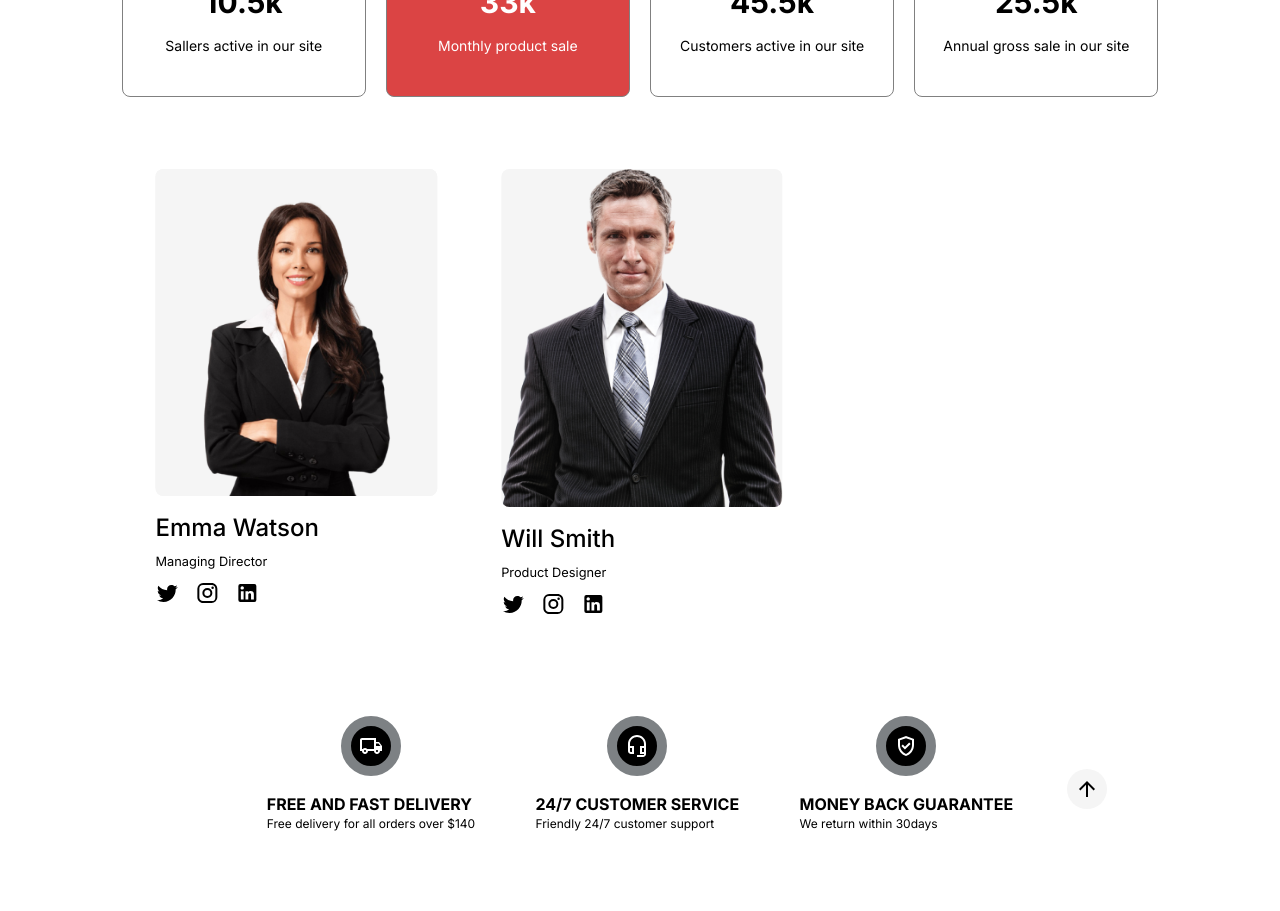
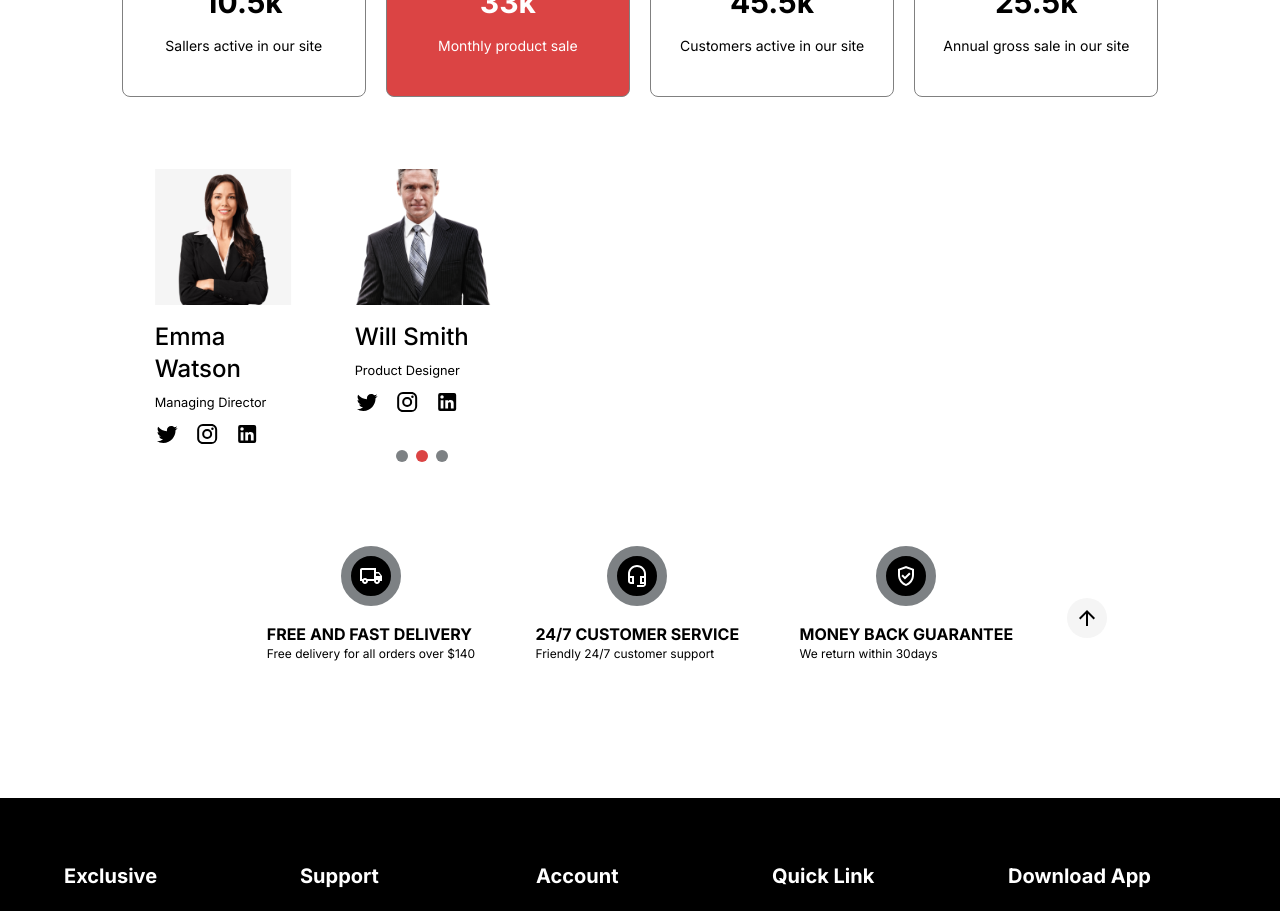
Before and after one commit to EasyCode01/e-shop, a Next.js app: page /about in a window 1280 px wide. Shown: the part 880-1791 px from the top of the page. Built offline with nearby package versions, Linux system fonts and the light colour scheme.

Commit message:
little changes

```diff
--- a/app/components/about/FounderCard.jsx
+++ b/app/components/about/FounderCard.jsx
@@ -1,28 +1,29 @@
 "use client";
 import { useEffect, useState } from "react";
 import { founders } from "@/app/constant/data";
+import Image from "next/image";
 
 export default function FounderCard() {
   const [currentIndex, setCurrentIndex] = useState(0);
   const numVisibleCards = 3;
 
-  const nextSlide = () => {
-    setCurrentIndex((currentIndex + 1) % founders.length);
-  };
+  useEffect(() => {
+    const intervalId = setInterval(() => {
+      setCurrentIndex((prevIndex) => (prevIndex + 1) % founders.length);
+    }, 5000);
 
-  useEffect(() => {
-    const intervalId = setInterval(nextSlide, 5000);
     return () => clearInterval(intervalId);
-  }, [currentIndex]);
+  }, [founders.length]);
 
   return (
+    <div className="relative">
       <div className="overflow-hidden">
         <div
           className="flex transition-transform duration-1000 ease-in-out"
           style={{
             width: `${founders.length * (100 / numVisibleCards)}%`,
             transform: `translateX(-${
-            (currentIndex % founders.length) * (100 / numVisibleCards)
+              currentIndex * (100 / founders.length)
             }%)`,
           }}
         >
@@ -32,11 +33,17 @@ export default function FounderCard() {
               className="flex flex-col bg-gray-200 rounded-lg p-4 m-4 gap-4"
               style={{ width: `${100 / numVisibleCards}%` }}
             >
-            <div className="bg-gray rounded-lg overflow-hidden">
-              <img
+              <div
+                className="relative"
+                style={{ width: "100%", height: "0", paddingBottom: "100%" }}
+              >
+                <Image
                   src={founder.image}
                   alt={founder.name}
-                className="w-full h-auto object-cover"
+                  layout="fill"
+                  objectFit="cover"
+                  quality={100}
+                  priority
                 />
               </div>
               <div className="flex flex-col gap-2">
@@ -52,5 +59,17 @@ export default function FounderCard() {
           ))}
         </div>
       </div>
+      <div className="absolute bottom-0 left-0 right-0 flex justify-center p-4">
+        {founders.map((_, index) => (
+          <span
+            key={index}
+            className={`inline-block h-3 w-3 mx-1 rounded-full ${
+              currentIndex === index ? "bg-red" : "bg-deep-gray"
+            }`}
+            onClick={() => setCurrentIndex(index)}
+          />
+        ))}
+      </div>
+    </div>
   );
 }
--- a/app/login/page.jsx
+++ b/app/login/page.jsx
@@ -1,11 +1,22 @@
 import Link from "next/link";
+import photo from "../../public/images/signup-login.png";
+import Image from "next/image";
 
 export default function Login() {
   return (
-    <main className="min-h-screen min-w-screen flex items-center gap-4 justify-center p-4">
-      <div className="hidden md:block w-3/5">
-        <img src="/images/dl.beatsnoop 1.png" alt="Logo" className=" h-auto" />
+    <section className="mt-20 lg:mt-0 py-8">
+      <div className="flex flex-col gap-4 md:flex-row items-center p-2">
+        <div className="flex-1 h-[600px] w-full relative">
+          <Image
+            className="object-cover"
+            src={photo}
+            alt="Signup Logo"
+            quality={100}
+            priority
+            layout="fill"
+          />
         </div>
+
         <div className="w-full md:w-2/5">
           <div className="max-w-md mx-auto flex flex-col gap-4">
             <h1 className="text-2xl font-bold mb-2">Log in to Exclusive</h1>
@@ -30,6 +41,7 @@ export default function Login() {
             </form>
           </div>
         </div>
-    </main>
+      </div>
+    </section>
   );
 }
```
Lines whose indentation alone changed are shown as unchanged.
